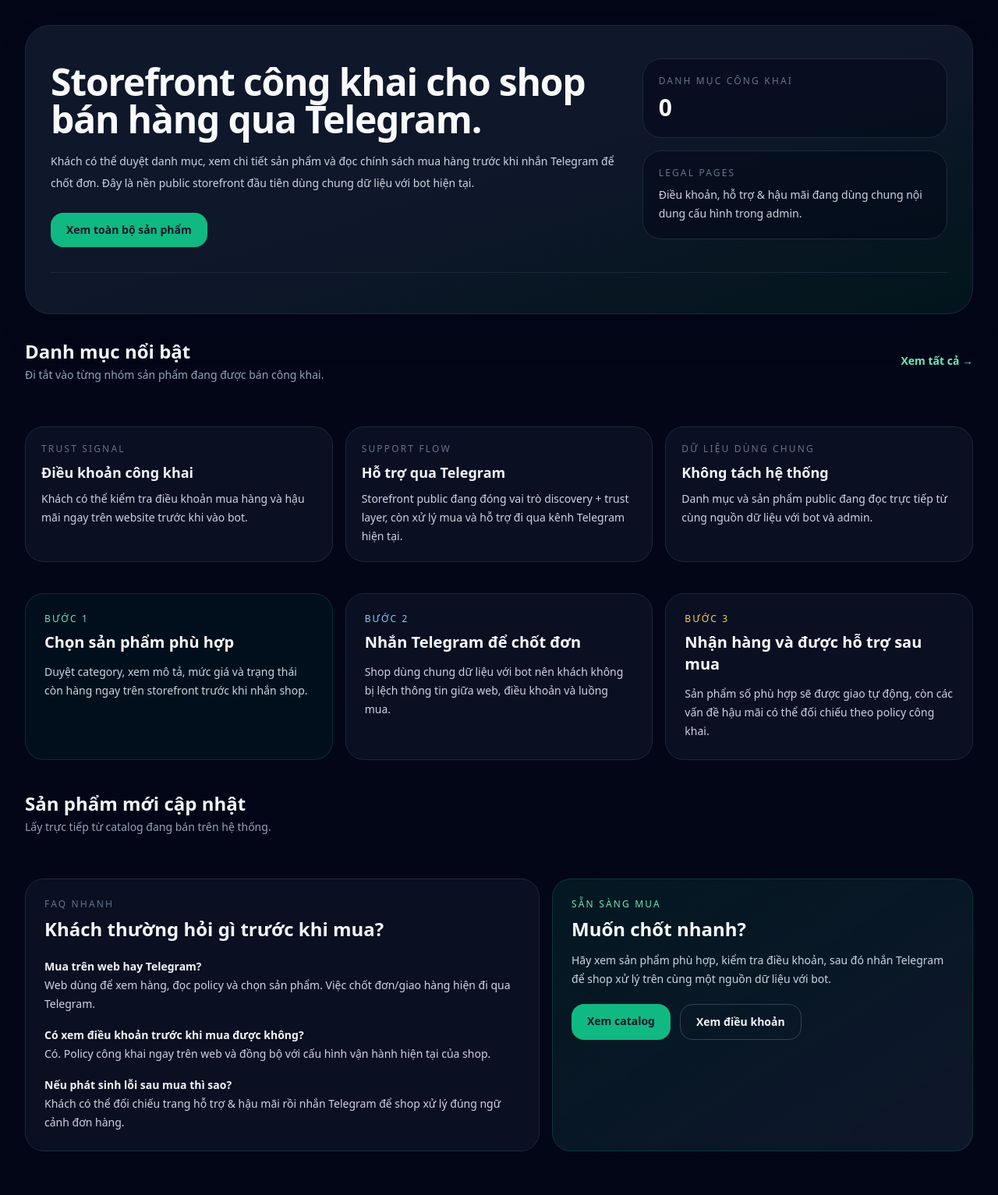
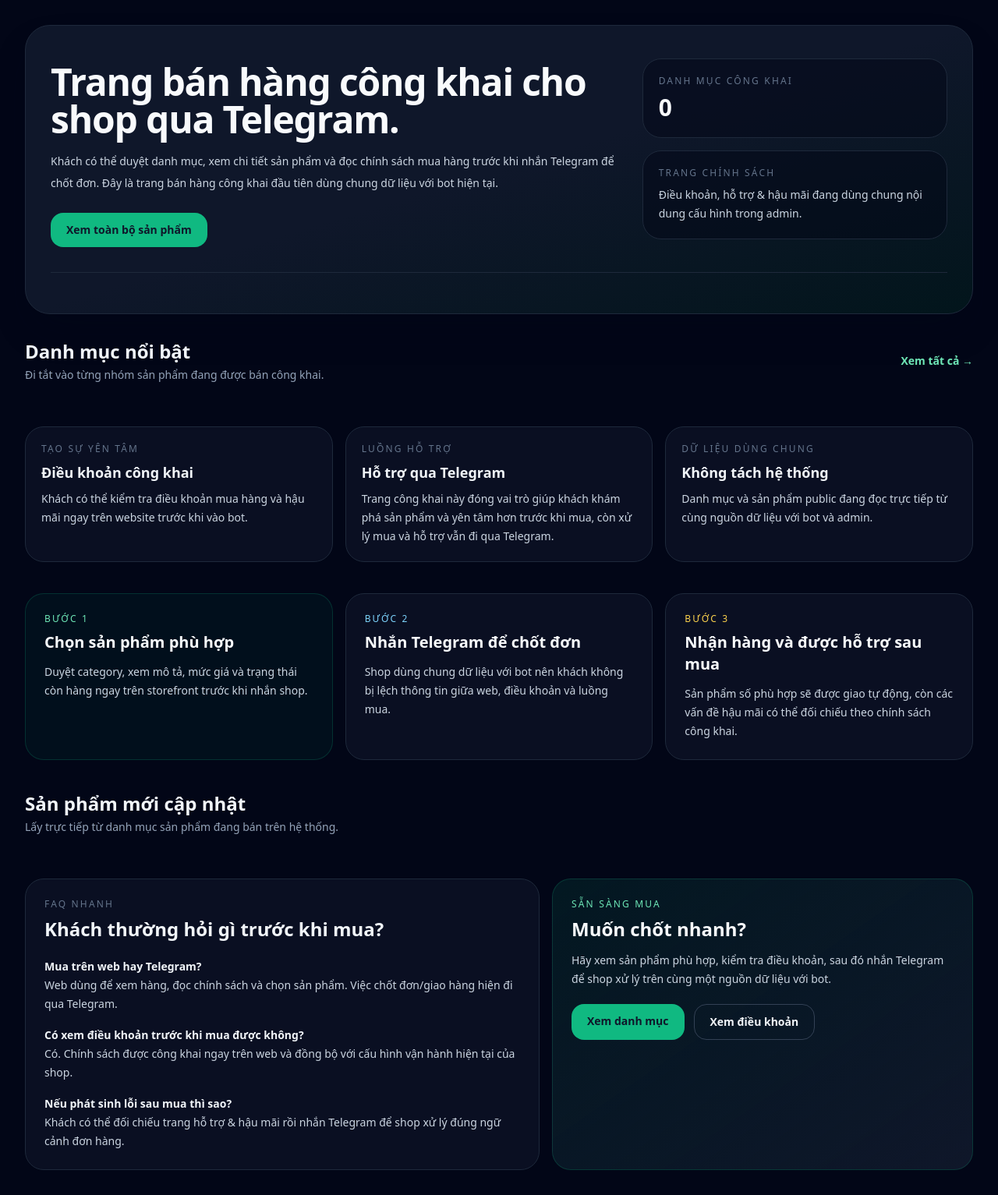
Before and after one commit to DzoanhDoanh/telegram-shop-bot, a FastAPI app: template app/web/templates/public_home.html in a window 1280 px wide. Shown: the whole page at 78% size. Before the commit the page ends 1477 px from the top, so only its background shows below. Run offline with FastAPI, Linux system fonts and the light colour scheme; the template is opened without the code that fills it, so the values that code supplies are empty; parts of the project's set-up code (start-up, migrations or seed data) failed here and were passed over; some libraries are stand-ins or nearby versions.

Commit message:
hoan thien bot

```diff
--- a/app/handlers/user/wallet.py
+++ b/app/handlers/user/wallet.py
@@ -42,6 +42,7 @@ def _wallet_keyboard(support_username: str = "") -> InlineKeyboardMarkup:
 
 def _deposit_keyboard(tx_id: int) -> InlineKeyboardMarkup:
     keyboard = []
+    keyboard.append([InlineKeyboardButton(text="Tôi đã chuyển khoản", callback_data=f"wallet_manual_paid_{tx_id}")])
     keyboard.append([InlineKeyboardButton(text="Hủy yêu cầu nạp ví", callback_data=f"wallet_cancel_deposit_{tx_id}")])
     keyboard.append([InlineKeyboardButton(text="Hỗ trợ về mã nạp này", callback_data=f"wallet_support_tx_{tx_id}")])
     keyboard.append([InlineKeyboardButton(text="Xem ví", callback_data="wallet_home")])
@@ -231,7 +232,7 @@ def _support_text_for_deposit(tx: wallet_service.WalletTransaction | None, suppo
     if support_username:
         tail = f"\n\nLiên hệ trực tiếp: https://t.me/{support_username}"
     if not tx:
-        return base + "Shop sẽ kiểm tra giao dịch và xử lý thủ công nếu webhook ngân hàng bị chậm hoặc nội dung chuyển khoản không khớp." + tail
+        return base + "Shop sẽ kiểm tra giao dịch và xử lý thủ công nếu hệ thống bị chậm hoặc nội dung chuyển khoản không khớp." + tail
     return (
         base
         + f"Mã nạp hiện tại: <code>{tx.reference or 'Chưa có mã'}</code>\n"
@@ -346,6 +347,59 @@ async def wallet_deposit_preset(callback: types.CallbackQuery, state: FSMContext
     await state.clear()
     await callback.answer("Đang tạo yêu cầu nạp ví...")
     await _create_deposit_request_from_amount(callback.message, callback.from_user, amount, app_config)
+
+
+@router.callback_query(F.data.startswith("wallet_manual_paid_"))
+async def wallet_manual_paid(callback: types.CallbackQuery):
+    app_config = await _wallet_app_config()
+    if await _wallet_maintenance_block_callback(callback, app_config):
+        return
+    tx_id = int(callback.data.removeprefix("wallet_manual_paid_"))
+
+    async with async_session() as session:
+        tx = await session.get(wallet_service.WalletTransaction, tx_id)
+        if not tx or tx.user_id != callback.from_user.id:
+            await callback.answer("Không tìm thấy yêu cầu nạp ví cần xác nhận.", show_alert=True)
+            return
+        if tx.tx_type != wallet_service.WalletTxType.DEPOSIT:
+            await callback.answer("Đây không phải yêu cầu nạp ví hợp lệ.", show_alert=True)
+            return
+        if tx.status == wallet_service.WalletTxStatus.SUCCESS:
+            await callback.answer("Yêu cầu này đã được cộng ví rồi.", show_alert=True)
+            return
+        if tx.status == wallet_service.WalletTxStatus.CANCELLED:
+            await callback.answer("Yêu cầu nạp ví này đã bị hủy.", show_alert=True)
+            return
+
+        note_line = "Người dùng đã bấm xác nhận chuyển khoản thủ công, chờ admin kiểm tra."
+        tx.note = wallet_service.append_manual_review_note(tx.note, note_line)
+        await session.commit()
+        await session.refresh(tx)
+
+    user_label = callback.from_user.full_name or callback.from_user.username or str(callback.from_user.id)
+    await wallet_service.notify_admins(
+        callback.bot,
+        (
+            "🔔 Người dùng vừa báo đã chuyển khoản nạp ví\n\n"
+            f"Người dùng: {user_label}\n"
+            f"User ID: <code>{callback.from_user.id}</code>\n"
+            f"Mã nạp: <code>{tx.reference or 'Chưa có mã'}</code>\n"
+            f"Số tiền: <b>{wallet_service.format_vnd(tx.amount)}</b>\n"
+            f"Trạng thái hiện tại: <b>{wallet_service.get_wallet_status_label(tx.status)}</b>\n"
+            "Hãy kiểm tra thủ công nếu webhook chưa tự đối soát."
+        ),
+    )
+    await callback.message.answer(
+        "✅ <b>Đã ghi nhận báo cáo chuyển khoản</b>\n\n"
+        f"Mã nạp: <code>{tx.reference or 'Chưa có mã'}</code>\n"
+        f"Số tiền: <b>{wallet_service.format_vnd(tx.amount)}</b>\n\n"
+        "Shop đã nhận được yêu cầu kiểm tra thủ công. Nếu webhook đang lỗi hoặc chậm, admin sẽ đối soát và cộng ví sau khi xác nhận giao dịch.",
+        reply_markup=InlineKeyboardMarkup(inline_keyboard=[
+            [InlineKeyboardButton(text="Hỗ trợ về mã nạp này", callback_data=f"wallet_support_tx_{tx.id}")],
+            [InlineKeyboardButton(text="Xem ví", callback_data="wallet_home")],
+        ]),
+    )
+    await callback.answer("Đã gửi yêu cầu kiểm tra thủ công")
 
 
 @router.callback_query(F.data.startswith("wallet_cancel_deposit_"))
--- a/app/web/templates/public_home.html
+++ b/app/web/templates/public_home.html
@@ -13,12 +13,12 @@
             <div class="grid gap-8 lg:grid-cols-[1.3fr_0.7fr] lg:items-center">
                 <div>
                     <p class="text-xs font-semibold uppercase tracking-[0.26em] text-emerald-400">{{ app_config.shop_display_name }}</p>
-                    <h1 class="mt-4 text-4xl font-black tracking-tight text-slate-50 sm:text-5xl">Storefront công khai cho shop bán hàng qua Telegram.</h1>
-                    <p class="mt-4 max-w-3xl text-sm leading-7 text-slate-300">Khách có thể duyệt danh mục, xem chi tiết sản phẩm và đọc chính sách mua hàng trước khi nhắn Telegram để chốt đơn. Đây là nền public storefront đầu tiên dùng chung dữ liệu với bot hiện tại.</p>
+                    <h1 class="mt-4 text-4xl font-black tracking-tight text-slate-50 sm:text-5xl">Trang bán hàng công khai cho shop qua Telegram.</h1>
+                    <p class="mt-4 max-w-3xl text-sm leading-7 text-slate-300">Khách có thể duyệt danh mục, xem chi tiết sản phẩm và đọc chính sách mua hàng trước khi nhắn Telegram để chốt đơn. Đây là trang bán hàng công khai đầu tiên dùng chung dữ liệu với bot hiện tại.</p>
                     <div class="mt-6 flex flex-wrap gap-3">
                         <a href="/store" class="rounded-2xl bg-emerald-500 px-5 py-3 text-sm font-bold text-slate-900 hover:bg-emerald-600">Xem toàn bộ sản phẩm</a>
                         {% if support_url %}
-                        <a href="{{ support_url }}" class="rounded-2xl border border-slate-700 px-5 py-3 text-sm font-semibold text-slate-100 hover:border-slate-600 hover:bg-slate-800">Liên hệ Telegram</a>
+                        <a href="{{ support_url }}" class="rounded-2xl border border-slate-700 px-5 py-3 text-sm font-semibold text-slate-100 hover:border-slate-600 hover:bg-slate-800">Liên hệ qua Telegram</a>
                         {% endif %}
                     </div>
                 </div>
@@ -28,7 +28,7 @@
                         <div class="mt-2 text-3xl font-extrabold text-slate-50">{{ categories|length }}</div>
                     </div>
                     <div class="rounded-3xl border border-slate-800 bg-slate-950/50 p-5">
-                        <div class="text-xs uppercase tracking-[0.18em] text-slate-500">Legal pages</div>
+                        <div class="text-xs uppercase tracking-[0.18em] text-slate-500">Trang chính sách</div>
                         <div class="mt-2 text-sm leading-6 text-slate-300">Điều khoản, hỗ trợ & hậu mãi đang dùng chung nội dung cấu hình trong admin.</div>
                     </div>
                 </div>
@@ -62,14 +62,14 @@
 
         <section class="mt-10 grid gap-4 lg:grid-cols-3">
             <div class="rounded-3xl border border-slate-800 bg-slate-900/60 p-5">
-                <div class="text-xs uppercase tracking-[0.18em] text-slate-500">Trust signal</div>
+                <div class="text-xs uppercase tracking-[0.18em] text-slate-500">Tạo sự yên tâm</div>
                 <div class="mt-2 text-lg font-bold text-slate-100">Điều khoản công khai</div>
                 <p class="mt-2 text-sm leading-6 text-slate-300">Khách có thể kiểm tra điều khoản mua hàng và hậu mãi ngay trên website trước khi vào bot.</p>
             </div>
             <div class="rounded-3xl border border-slate-800 bg-slate-900/60 p-5">
-                <div class="text-xs uppercase tracking-[0.18em] text-slate-500">Support flow</div>
+                <div class="text-xs uppercase tracking-[0.18em] text-slate-500">Luồng hỗ trợ</div>
                 <div class="mt-2 text-lg font-bold text-slate-100">Hỗ trợ qua Telegram</div>
-                <p class="mt-2 text-sm leading-6 text-slate-300">Storefront public đang đóng vai trò discovery + trust layer, còn xử lý mua và hỗ trợ đi qua kênh Telegram hiện tại.</p>
+                <p class="mt-2 text-sm leading-6 text-slate-300">Trang công khai này đóng vai trò giúp khách khám phá sản phẩm và yên tâm hơn trước khi mua, còn xử lý mua và hỗ trợ vẫn đi qua Telegram.</p>
             </div>
             <div class="rounded-3xl border border-slate-800 bg-slate-900/60 p-5">
                 <div class="text-xs uppercase tracking-[0.18em] text-slate-500">Dữ liệu dùng chung</div>
@@ -92,7 +92,7 @@
             <div class="rounded-3xl border border-slate-800 bg-slate-900/60 p-6">
                 <div class="text-xs uppercase tracking-[0.18em] text-amber-300">Bước 3</div>
                 <h2 class="mt-2 text-xl font-bold text-slate-50">Nhận hàng và được hỗ trợ sau mua</h2>
-                <p class="mt-3 text-sm leading-6 text-slate-300">Sản phẩm số phù hợp sẽ được giao tự động, còn các vấn đề hậu mãi có thể đối chiếu theo policy công khai.</p>
+                <p class="mt-3 text-sm leading-6 text-slate-300">Sản phẩm số phù hợp sẽ được giao tự động, còn các vấn đề hậu mãi có thể đối chiếu theo chính sách công khai.</p>
             </div>
         </section>
 
@@ -100,7 +100,7 @@
             <div class="mb-4 flex items-center justify-between gap-3">
                 <div>
                     <h2 class="text-2xl font-bold text-slate-100">Sản phẩm mới cập nhật</h2>
-                    <p class="mt-1 text-sm text-slate-400">Lấy trực tiếp từ catalog đang bán trên hệ thống.</p>
+                    <p class="mt-1 text-sm text-slate-400">Lấy trực tiếp từ danh mục sản phẩm đang bán trên hệ thống.</p>
                 </div>
             </div>
             <div class="grid gap-4 md:grid-cols-2 xl:grid-cols-3">
@@ -138,8 +138,8 @@
                 <div class="text-xs uppercase tracking-[0.18em] text-slate-500">FAQ nhanh</div>
                 <h2 class="mt-2 text-2xl font-bold text-slate-100">Khách thường hỏi gì trước khi mua?</h2>
                 <div class="mt-5 space-y-4 text-sm leading-6 text-slate-300">
-                    <div><b class="text-slate-100">Mua trên web hay Telegram?</b><br>Web dùng để xem hàng, đọc policy và chọn sản phẩm. Việc chốt đơn/giao hàng hiện đi qua Telegram.</div>
-                    <div><b class="text-slate-100">Có xem điều khoản trước khi mua được không?</b><br>Có. Policy công khai ngay trên web và đồng bộ với cấu hình vận hành hiện tại của shop.</div>
+                    <div><b class="text-slate-100">Mua trên web hay Telegram?</b><br>Web dùng để xem hàng, đọc chính sách và chọn sản phẩm. Việc chốt đơn/giao hàng hiện đi qua Telegram.</div>
+                    <div><b class="text-slate-100">Có xem điều khoản trước khi mua được không?</b><br>Có. Chính sách được công khai ngay trên web và đồng bộ với cấu hình vận hành hiện tại của shop.</div>
                     <div><b class="text-slate-100">Nếu phát sinh lỗi sau mua thì sao?</b><br>Khách có thể đối chiếu trang hỗ trợ & hậu mãi rồi nhắn Telegram để shop xử lý đúng ngữ cảnh đơn hàng.</div>
                 </div>
             </div>
@@ -148,7 +148,7 @@
                 <h2 class="mt-2 text-2xl font-bold text-slate-50">Muốn chốt nhanh?</h2>
                 <p class="mt-3 text-sm leading-6 text-slate-300">Hãy xem sản phẩm phù hợp, kiểm tra điều khoản, sau đó nhắn Telegram để shop xử lý trên cùng một nguồn dữ liệu với bot.</p>
                 <div class="mt-5 flex flex-wrap gap-3">
-                    <a href="/store" class="rounded-2xl bg-emerald-500 px-5 py-3 text-sm font-bold text-slate-900 hover:bg-emerald-600">Xem catalog</a>
+                    <a href="/store" class="rounded-2xl bg-emerald-500 px-5 py-3 text-sm font-bold text-slate-900 hover:bg-emerald-600">Xem danh mục</a>
                     <a href="/terms" class="rounded-2xl border border-slate-700 px-5 py-3 text-sm font-semibold text-slate-100 hover:border-slate-600 hover:bg-slate-800">Xem điều khoản</a>
                     {% if support_url %}
                     <a href="{{ support_url }}" class="rounded-2xl border border-slate-700 px-5 py-3 text-sm font-semibold text-slate-100 hover:border-slate-600 hover:bg-slate-800">Nhắn Telegram</a>
--- a/app/web/templates/public_store_product.html
+++ b/app/web/templates/public_store_product.html
@@ -11,7 +11,7 @@
     <main class="mx-auto max-w-5xl px-4 py-8 sm:px-6 lg:px-8">
         <div class="mb-6 rounded-3xl border border-slate-800 bg-slate-900/60 p-4 sm:p-5">
             <div class="flex flex-wrap items-center gap-3">
-                <a href="/store" class="rounded-xl border border-slate-700 px-4 py-2 text-sm font-semibold text-slate-200 hover:border-slate-600 hover:bg-slate-800">← Quay lại storefront</a>
+                <a href="/store" class="rounded-xl border border-slate-700 px-4 py-2 text-sm font-semibold text-slate-200 hover:border-slate-600 hover:bg-slate-800">← Quay lại trang sản phẩm</a>
             </div>
             <div class="mt-4 flex flex-wrap gap-2 border-t border-slate-800 pt-4 sm:gap-3">
                 {% for item in nav_links %}
@@ -61,7 +61,7 @@
                     </div>
                     <div class="mt-5 space-y-3">
                         {% if support_url %}
-                        <a href="{{ support_url }}" class="block rounded-2xl bg-emerald-500 px-4 py-3 text-center text-sm font-bold text-slate-900 hover:bg-emerald-600">Liên hệ mua qua Telegram</a>
+                        <a href="{{ support_url }}" class="block rounded-2xl bg-emerald-500 px-4 py-3 text-center text-sm font-bold text-slate-900 hover:bg-emerald-600">Liên hệ mua hàng qua Telegram</a>
                         {% endif %}
                         <a href="/terms" class="block rounded-2xl border border-slate-700 px-4 py-3 text-center text-sm font-semibold text-slate-200 hover:border-slate-600 hover:bg-slate-800">Xem điều khoản mua hàng</a>
                     </div>
--- a/app/web/templates/public_terms.html
+++ b/app/web/templates/public_terms.html
@@ -25,9 +25,6 @@
             <article class="prose prose-invert max-w-3xl overflow-hidden break-words prose-p:text-slate-300 prose-li:text-slate-300 prose-strong:text-slate-100 prose-headings:text-slate-100 whitespace-pre-line">{{ content_html|safe }}</article>
         </div>
 
-        <div class="mt-6 rounded-3xl border border-slate-800 bg-slate-900/50 p-5 text-sm leading-6 text-slate-300">
-            Đây là nội dung public dùng chung giữa bot và storefront. Khi admin cập nhật cấu hình trong trang settings, nội dung legal ở đây sẽ đổi theo để giảm lệch thông tin vận hành.
-        </div>
     </main>
 </body>
 </html>
```
Also changed, not shown: app/handlers/user/checkout.py (+63 -6 lines), app/services/wallet_service.py (+12 -0 lines), app/web/templates/public_store.html (+4 -21 lines).
